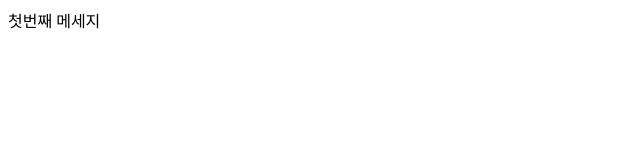
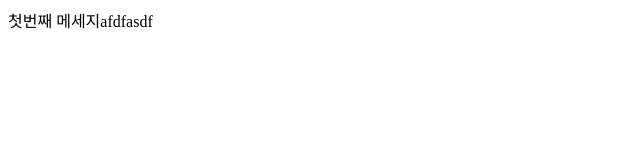
Before and after one commit to HojinAn/gitPullRequestPractice, a plain HTML site: page index.html in a window 1280 px wide. Shown: the full height of the page, 0-640 px from the left. Drawn offline with Linux system fonts and the light colour scheme.

Commit message:
modify index

```diff
--- a/index.html
+++ b/index.html
@@ -1,12 +1,15 @@
 <!DOCTYPE html>
 <html lang="ko">
+
 <head>
     <meta charset="UTF-8">
     <meta http-equiv="X-UA-Compatible" content="IE=edge">
     <meta name="viewport" content="width=device-width, initial-scale=1.0">
     <title>git연습용</title>
 </head>
+
 <body>
-    <div>첫번째 메세지</div>
+    <div>첫번째 메세지afdfasdf</div>
 </body>
+
 </html>
```
